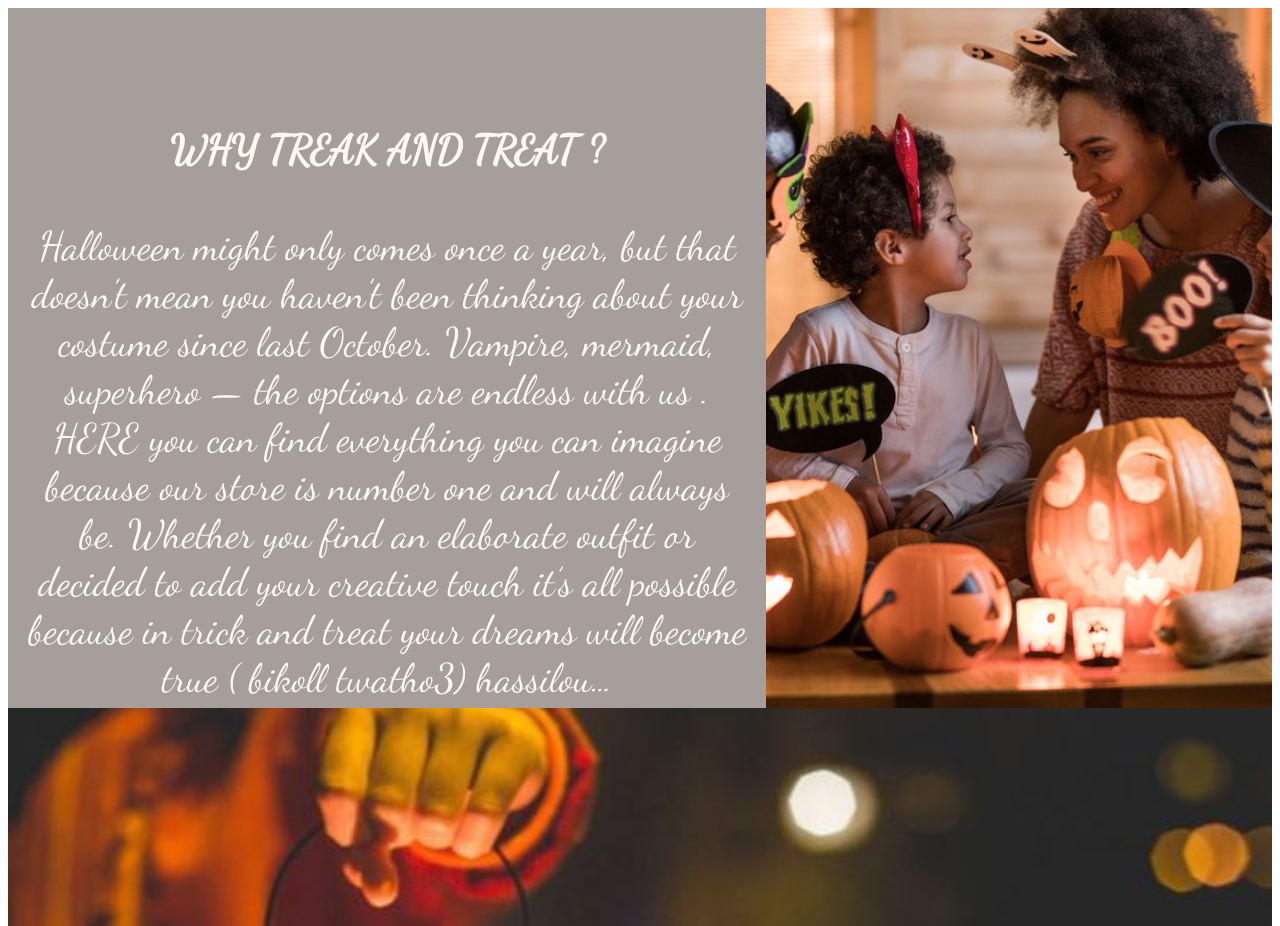
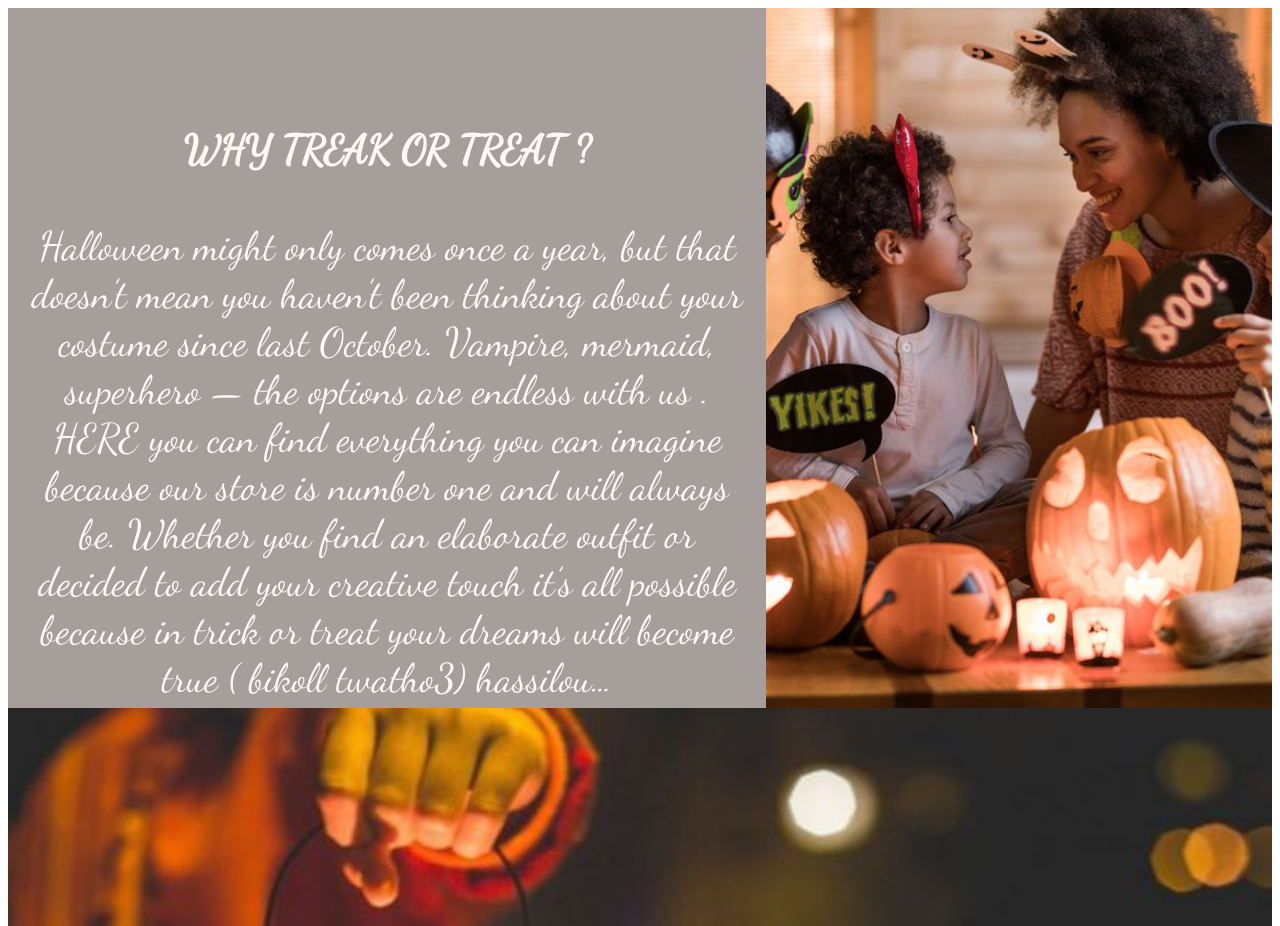
Before and after one commit to emnaboukhris/TEST-PROJECT, a plain HTML site: page index.html in a window 1280 px wide. Shown: the part 1860-2786 px from the top of the page. Drawn offline with nearby package versions, Linux system fonts and the light colour scheme.

Commit message:
Update index.html

```diff
--- a/index.html
+++ b/index.html
@@ -507,8 +507,8 @@ background-image: url("forum.PNG");
     </section>
   <section class="info1">
 
- <div class="tex"><p><br> <strong> WHY TREAK AND TREAT ?</strong><br><br>
- Halloween might only comes once a year, but that doesn’t mean you haven’t been thinking about your costume since last October. Vampire, mermaid, superhero — the options are endless with us .  HERE you can find everything you can  imagine because our store is number one and will always be. Whether you find an elaborate outfit or decided to add your creative touch it’s all possible  because in trick and treat your dreams will become true ( bikoll twatho3) hassilou…
+ <div class="tex"><p><br> <strong> WHY TREAK OR TREAT ?</strong><br><br>
+ Halloween might only comes once a year, but that doesn’t mean you haven’t been thinking about your costume since last October. Vampire, mermaid, superhero — the options are endless with us .  HERE you can find everything you can  imagine because our store is number one and will always be. Whether you find an elaborate outfit or decided to add your creative touch it’s all possible  because in trick or treat your dreams will become true ( bikoll twatho3) hassilou…
 
 	 </p></div><div class="pic1"> </div>
 
```
